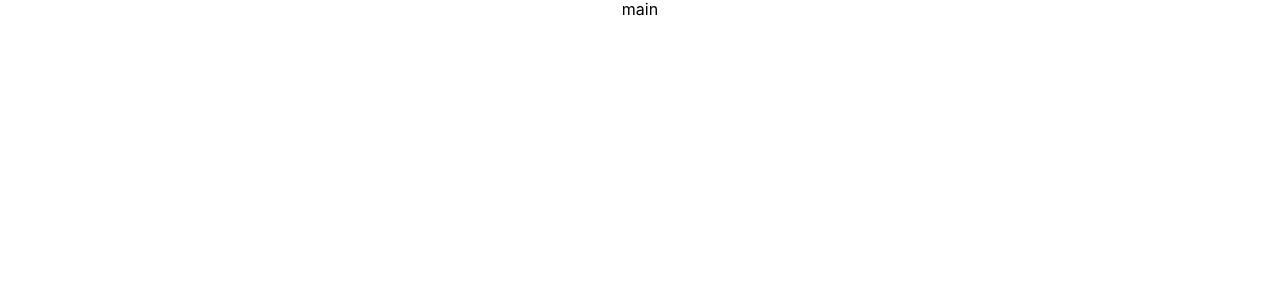
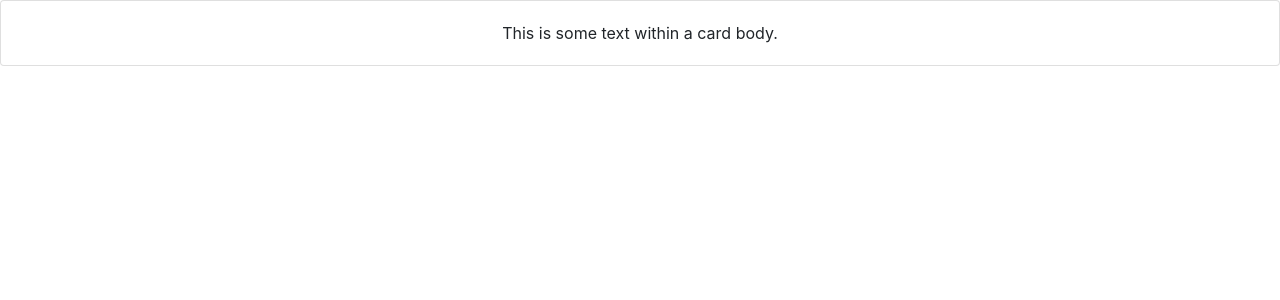
Before and after one commit to lesleyfon/golinks-take-home, a React (Create React App) app: page / in a window 1280 px wide. Shown: the top 300 px of the page. Built offline with nearby package versions, Linux system fonts and the light colour scheme.

Commit message:
Installed bootstrap and react-bootstrap for styling and made sure the styles work

```diff
--- a/package.json
+++ b/package.json
@@ -6,7 +6,9 @@
     "@testing-library/jest-dom": "^4.2.4",
     "@testing-library/react": "^9.3.2",
     "@testing-library/user-event": "^7.1.2",
+    "bootstrap": "^4.5.2",
     "react": "^16.13.1",
+    "react-bootstrap": "^1.3.0",
     "react-dom": "^16.13.1",
     "react-scripts": "3.4.3"
   },
--- a/src/App.js
+++ b/src/App.js
@@ -1,8 +1,16 @@
 import React from "react";
+import { Card } from "react-bootstrap";
+
 import "./App.css";
 
 function App() {
-	return <main className="App">main</main>;
+	return (
+		<main className="App">
+			<Card>
+				<Card.Body>This is some text within a card body.</Card.Body>
+			</Card>
+		</main>
+	);
 }
 
 export default App;
```
Also changed, not shown: src/index.js (+7 -2 lines), 1 other file (tests, documents, lock files or other folders).
